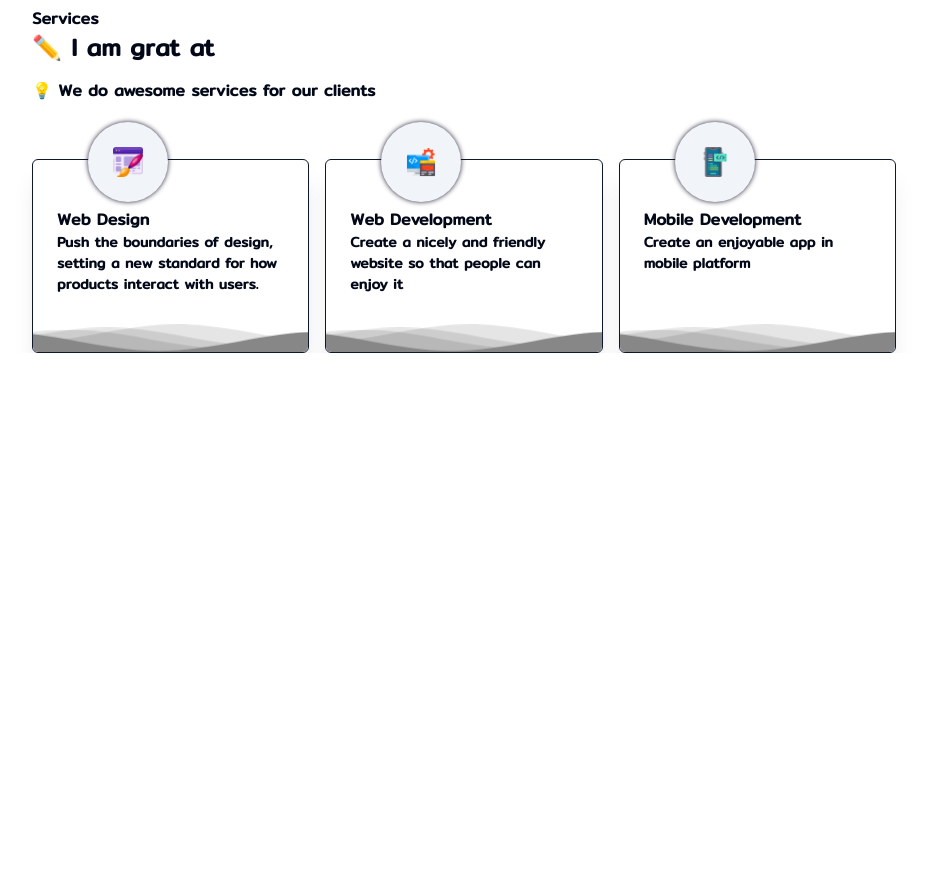
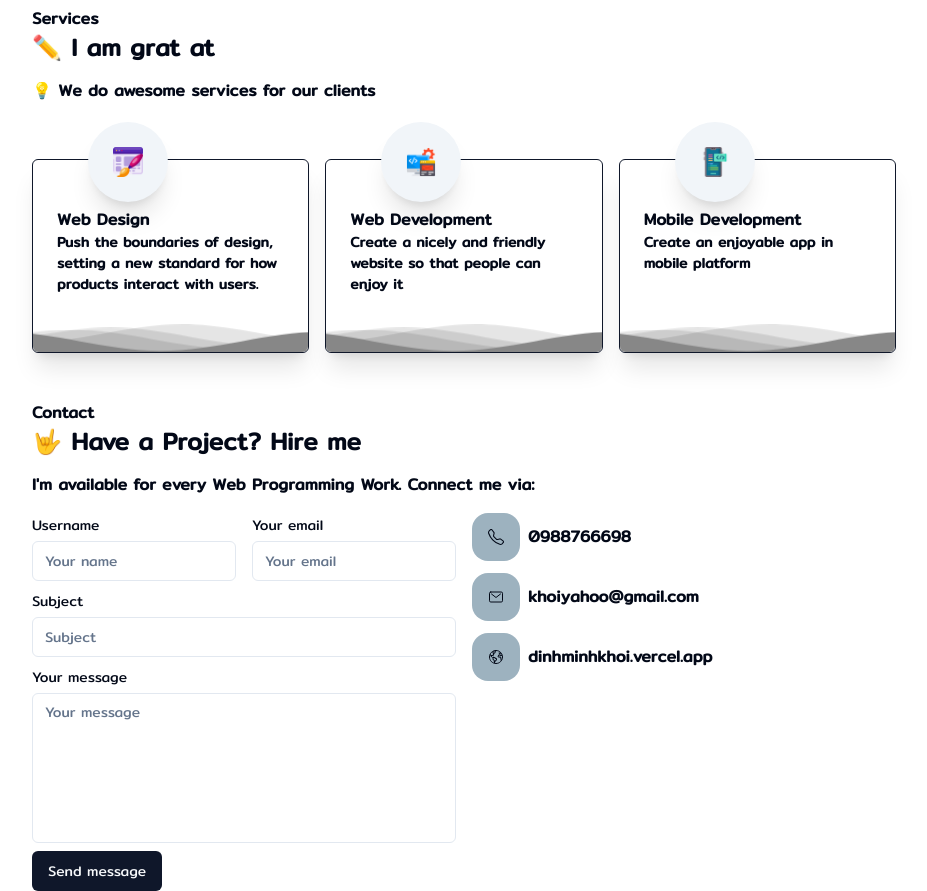
Before and after one commit to khoiyahoo/dinhminhkhoi-appv2, a Next.js app: page / in a window 1280 px wide. Shown: the part 1240-2131 px from the top of the page, without its empty margins (176-1103 px from the left). Before the commit the page ends 1593 px from the top, so only its background shows below. Built offline with nearby package versions, Linux system fonts and the light colour scheme; no server answers.

Commit message:
feat: add contact

```diff
--- a/package.json
+++ b/package.json
@@ -13,6 +13,7 @@
     "prepare": "husky install"
   },
   "dependencies": {
+    "@emailjs/browser": "^4.4.1",
     "@hookform/resolvers": "^3.9.0",
     "@radix-ui/react-accordion": "^1.2.0",
     "@radix-ui/react-alert-dialog": "^1.1.1",
--- a/src/constants/dummy.ts
+++ b/src/constants/dummy.ts
@@ -46,7 +46,9 @@ import { TbBrandGithub, TbBrandGithubFilled } from "react-icons/tb";
 import webDesign from "@/assets/images/web-design.png";
 import webDevelop from "@/assets/images/app-development.png";
 import mobileDevelop from "@/assets/images/development.png";
-
+import { BsTelephone } from "react-icons/bs";
+import { IoMailOutline } from "react-icons/io5";
+import { IoEarthOutline } from "react-icons/io5";
 export const navLinks = [
   {
     id: "home",
@@ -487,6 +489,24 @@ const SUMMARY_SERVICE = [
   },
 ];
 
+const CONTACT = [
+  {
+    href: "tel:+0988766698",
+    title: "0988766698",
+    icon: BsTelephone,
+  },
+  {
+    href: "mailto:khoiyahoo@gmail.com",
+    title: "khoiyahoo@gmail.com",
+    icon: IoMailOutline,
+  },
+  {
+    href: "https://dinhminhkhoi.vercel.app/",
+    title: "dinhminhkhoi.vercel.app",
+    icon: IoEarthOutline,
+  },
+];
+
 export {
   services,
   technologies,
@@ -501,4 +521,5 @@ export {
   SUMMARY_ABOUT_ME,
   SUMMARY_EXPERIENCE,
   SUMMARY_SERVICE,
+  CONTACT,
 };
--- /dev/null
+++ b/src/myComponents/ContactSection/index.tsx
@@ -0,0 +1,52 @@
+import { type FC } from "react";
+import Typography from "@/myComponents/Typography";
+import FormContact from "@/myComponents/FormContact";
+import { CONTACT } from "@/constants/dummy";
+import ItemContact from "@/myComponents/ItemContact";
+const ContactSection: FC = () => {
+  return (
+    <section className="rounded-t-3xl xl:rounded-t-[8.5rem] pt-12">
+      <div className="container xl:px-52">
+        <Typography size="normal" type="bold" variant="p">
+          Contact
+        </Typography>
+        <Typography
+          size="normal"
+          type="bold"
+          variant="h4"
+          className="text-2xl "
+        >
+          🤟 Have a Project? Hire me
+        </Typography>
+        <div className="w-full flex flex-col items-start gap-4 mt-4">
+          <div className="w-full flex flex-col">
+            <Typography
+              size="normal"
+              type="bold"
+              variant="p"
+              className="text-justify"
+            >
+              I&apos;m available for every Web Programming Work. Connect me via:
+            </Typography>
+          </div>
+          <div className="w-full flex gap-4 flex-col md:flex-row">
+            <div className="w-full lg:w-1/2">
+              <FormContact />
+            </div>
+            <div className="w-full lg:w-1/2 flex flex-col gap-3">
+              {CONTACT.map((item, index) => {
+                const ICON = item.icon;
+                return (
+                  <ItemContact key={index} href={item.href} title={item.title}>
+                    <ICON />
+                  </ItemContact>
+                );
+              })}
+            </div>
+          </div>
+        </div>
+      </div>
+    </section>
+  );
+};
+export default ContactSection;
--- /dev/null
+++ b/src/myComponents/FormContact/index.tsx
@@ -0,0 +1,165 @@
+import { zodResolver } from "@hookform/resolvers/zod";
+import { useForm } from "react-hook-form";
+import { z } from "zod";
+import emailjs from "@emailjs/browser";
+
+import { Button } from "@/components/ui/button";
+import {
+  Form,
+  FormControl,
+  FormField,
+  FormItem,
+  FormLabel,
+  FormMessage,
+} from "@/components/ui/form";
+import { Input } from "@/components/ui/input";
+import { useState, type FC } from "react";
+import { Textarea } from "@/components/ui/textarea";
+import SendingLoader from "@/myComponents/SendingLoader";
+import { useMutation } from "@tanstack/react-query";
+
+const FormContact: FC = () => {
+  const [sending, setSending] = useState(false);
+
+  const formSchema = z.object({
+    username: z.string().min(1, {
+      message: "Name is required",
+    }),
+    email: z
+      .string()
+      .min(1, {
+        message: "Email is required",
+      })
+      .email("Email is invalid"),
+    subject: z.string().min(1, {
+      message: "Subject is required",
+    }),
+    message: z.string().min(1, {
+      message: "Message is required",
+    }),
+  });
+
+  const form = useForm<z.infer<typeof formSchema>>({
+    resolver: zodResolver(formSchema),
+    defaultValues: {
+      username: "",
+      email: "",
+      subject: "",
+      message: "",
+    },
+  });
+
+  const onSubmit = (values: z.infer<typeof formSchema>) => {
+    setSending(true);
+    mutation.mutate(values);
+  };
+
+  const mutation = useMutation({
+    mutationFn: (values: z.infer<typeof formSchema>) => {
+      return emailjs.send(
+        `${process.env.NEXT_PUBLIC_EMAIL_SERVICE_ID}`,
+        `${process.env.NEXT_PUBLIC_EMAIL_TEMPLATE_ID}`,
+        {
+          from_name: values.username,
+          to_name: "Khoi Dinh",
+          from_email: values.email,
+          to_email: "khoiyahoo@gmail.com",
+          subject: values.subject,
+          message: values.message,
+        },
+        `${process.env.NEXT_PUBLIC_EMAIL_USER_ID}`
+      );
+    },
+    onSuccess: () => {
+      form.reset();
+      setSending(false);
+    },
+    onError: (err) => {
+      console.log(err);
+    },
+  });
+  return (
+    <Form {...form}>
+      {sending ? (
+        <div className="flex justify-center items-center h-[28.125rem]">
+          <SendingLoader />
+        </div>
+      ) : (
+        <form
+          onSubmit={form.handleSubmit(onSubmit)}
+          className="space-y-2 w-full"
+        >
+          <div className="flex gap-4 w-full">
+            <FormField
+              control={form.control}
+              name="username"
+              render={({ field }) => (
+                <FormItem className="md:w-1/2 w-full">
+                  <FormLabel>Username</FormLabel>
+                  <FormControl>
+                    <Input
+                      placeholder="Your name"
+                      {...field}
+                      className="!mt-1 w-full"
+                    />
+                  </FormControl>
+                  <FormMessage className="text-[0.6875rem]" />
+                </FormItem>
+              )}
+            />
+            <FormField
+              control={form.control}
+              name="email"
+              render={({ field }) => (
+                <FormItem className="md:w-1/2 w-full">
+                  <FormLabel>Your email</FormLabel>
+                  <FormControl>
+                    <Input
+                      placeholder="Your email"
+                      {...field}
+                      className="!mt-1 w-full"
+                    />
+                  </FormControl>
+                  <FormMessage className="text-[0.6875rem]" />
+                </FormItem>
+              )}
+            />
+          </div>
+          <FormField
+            control={form.control}
+            name="subject"
+            render={({ field }) => (
+              <FormItem>
+                <FormLabel>Subject</FormLabel>
+                <FormControl>
+                  <Input placeholder="Subject" {...field} className="!mt-1" />
+                </FormControl>
+                <FormMessage className="text-[0.6875rem]" />
+              </FormItem>
+            )}
+          />
+          <FormField
+            control={form.control}
+            name="message"
+            render={({ field }) => (
+              <FormItem>
+                <FormLabel>Your message</FormLabel>
+                <FormControl>
+                  <Textarea
+                    placeholder="Your message"
+                    {...field}
+                    className="!mt-1 resize-none !h-[9.375rem]"
+                  />
+                </FormControl>
+                <FormMessage className="text-[0.6875rem]" />
+              </FormItem>
+            )}
+          />
+          <Button type="submit">Send message</Button>
+        </form>
+      )}
+    </Form>
+  );
+};
+
+export default FormContact;
--- /dev/null
+++ b/src/myComponents/ItemContact/index.tsx
@@ -0,0 +1,31 @@
+import { type FC } from "react";
+import Link from "next/link";
+import { cn } from "@/lib/utils";
+import Typography from "@/myComponents/Typography";
+
+interface Props {
+  children: React.ReactElement;
+  href: string;
+  title: string;
+  className?: string;
+}
+
+const ItemContact: FC<Props> = ({ children, title, href, className }) => {
+  return (
+    <Link href={href} className={cn("flex items-center gap-2", className)}>
+      <div className="w-12 h-12 rounded-2xl bg-gray-200 p-2 flex items-center justify-center">
+        {children}
+      </div>
+      <Typography
+        size="normal"
+        type="bold"
+        variant="p"
+        className="text-justify"
+      >
+        {title}
+      </Typography>
+    </Link>
+  );
+};
+
+export default ItemContact;
--- /dev/null
+++ b/src/myComponents/SendingLoader/index.tsx
@@ -0,0 +1,7 @@
+import { type FC } from "react";
+
+const SendingLoader: FC = () => {
+  return <div className="sending-loader"></div>;
+};
+
+export default SendingLoader;
--- a/src/myComponents/ServiceCard/index.tsx
+++ b/src/myComponents/ServiceCard/index.tsx
@@ -10,7 +10,7 @@ interface Props {
 const ServiceCard: FC<Props> = ({ title, subTitle, src }) => {
   return (
     <div className="w-full min-h-[190px] relative rounded-md border border-primary shadow-xl">
-      <div className="absolute top-[-20%] left-[20%] w-[80px] h-[80px] rounded-full bg-gray-600 shadow-circle flex justify-center items-center">
+      <div className="absolute top-[-20%] left-[20%] w-[80px] h-[80px] rounded-full bg-gray-600 shadow-xl flex justify-center items-center">
         <Image src={src} alt="img-service-card" width={30} height={30} />
       </div>
       <div className="w-full min-h-[160px] pt-12 px-6">
--- a/src/myComponents/ServiceSection/index.tsx
+++ b/src/myComponents/ServiceSection/index.tsx
@@ -29,7 +29,7 @@ const ServiceSection: FC = () => {
               💡 We do awesome services for our clients
             </Typography>
           </div>
-          <div className="grid md:grid-cols-2 grid-cols-1 lg:grid-cols-3 md:gap-4 gap-14 auto-cols-fr mt-10">
+          <div className="grid md:grid-cols-2 grid-cols-1 lg:grid-cols-3 lg:gap-4 gap-14 auto-cols-fr mt-10">
             {SUMMARY_SERVICE.map((item, index) => (
               <ServiceCard
                 key={index}
--- a/src/myComponents/TechStackSection/index.tsx
+++ b/src/myComponents/TechStackSection/index.tsx
@@ -11,7 +11,6 @@ const TechStackSection: FC = () => {
     queryKey: ["skills"],
     queryFn: SkillsService.getSkills,
     select: (res) => {
-      console.log("Selected data:", res.data);
       return res.data;
     },
     onSuccess: (data) => {
--- a/src/myComponents/Wave/index.tsx
+++ b/src/myComponents/Wave/index.tsx
@@ -24,7 +24,7 @@ const Wave: FC<Props> = ({ classNames = "", classNameWave = "waves" }) => {
         xmlnsXlink="http://www.w3.org/1999/xlink"
         viewBox="0 24 150 28"
         preserveAspectRatio="none"
-        shape-rendering="auto"
+        shapeRendering="auto"
       >
         <defs>
           <path
--- a/src/pages/index.tsx
+++ b/src/pages/index.tsx
@@ -5,6 +5,7 @@ import OverviewSection from "@/myComponents/OverviewSection";
 import Wave from "@/myComponents/Wave";
 import TechStackSection from "@/myComponents/TechStackSection";
 import ServiceSection from "@/myComponents/ServiceSection";
+import ContactSection from "@/myComponents/ContactSection";
 
 const Home: FC = () => {
   return (
@@ -16,6 +17,7 @@ const Home: FC = () => {
       <OverviewSection />
       <TechStackSection />
       <ServiceSection />
+      <ContactSection />
     </>
   );
 };
```
Also changed, not shown: src/styles/globals.css (+55 -0 lines), 2 other files (tests, documents, lock files or other folders).
